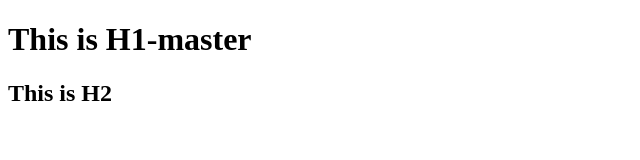
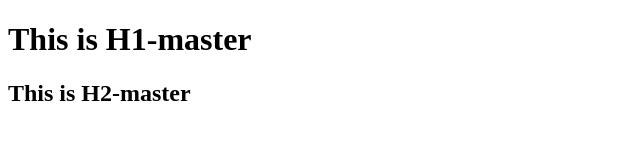
Before and after one commit to david8388/PRTest, a plain HTML site: page index.html in a window 1280 px wide. Shown: the whole page, without its empty margins (0-640 px from the left). Drawn offline with Linux system fonts and the light colour scheme.

Commit message:
Add master h2

```diff
--- a/index.html
+++ b/index.html
@@ -7,7 +7,7 @@
 <body>
 
 <h1>This is H1-master</h1>
-<h2>This is H2</h2>
+<h2>This is H2-master</h2>
 
 </body>
 </html>
```
